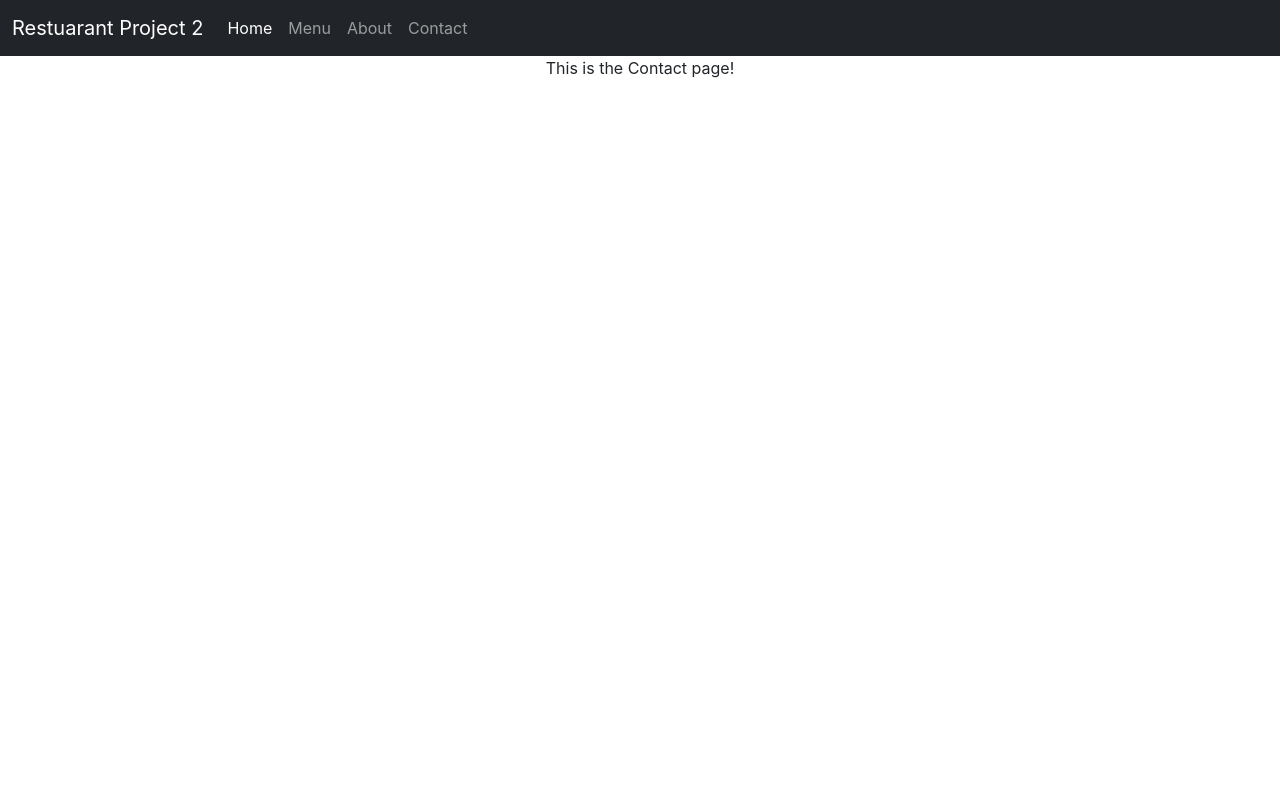
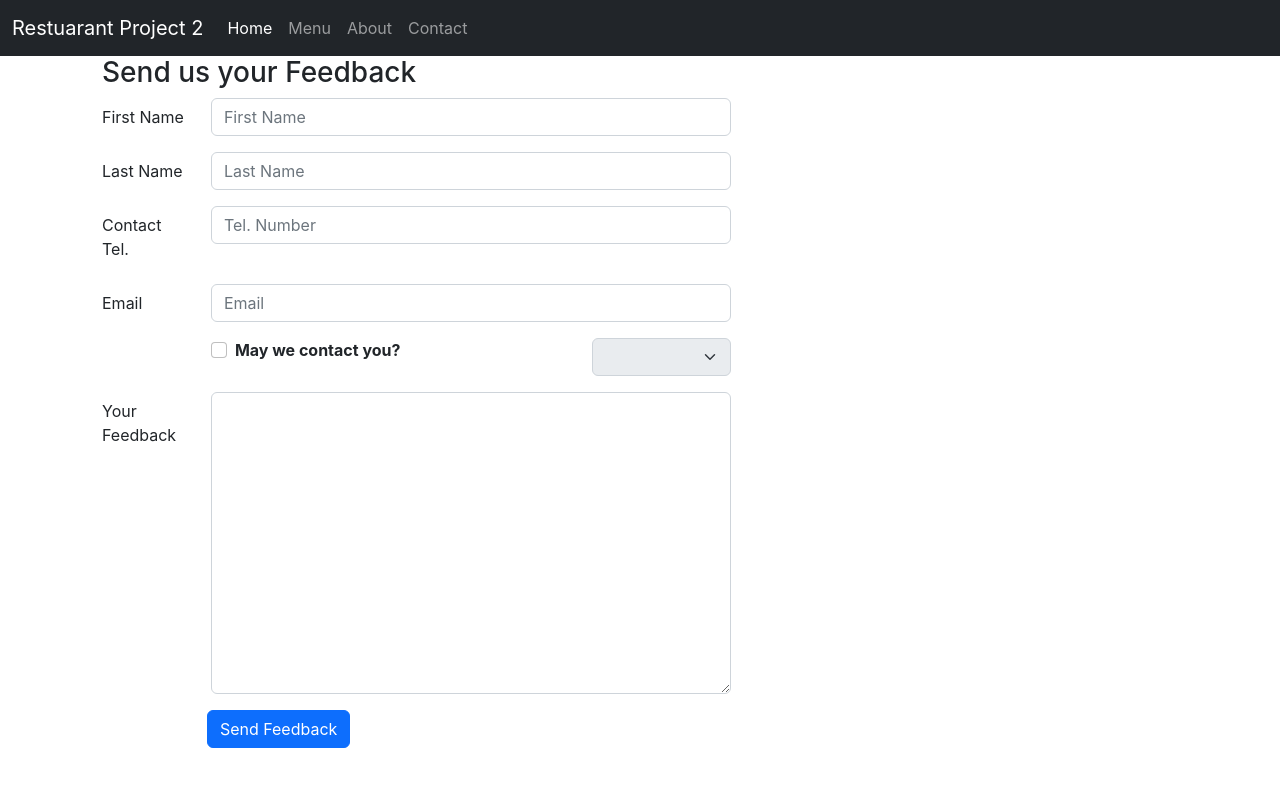
Before and after one commit to 19mddil/restuarant-project2, a React (Create React App) app: page /contact in a window 1280 px wide. Shown: the top 786 px of the page. Built offline with nearby package versions, Linux system fonts and the light colour scheme; the HTML template or start-up script is replaced by a standard one.

Commit message:
the power of shouldComponentUpdate

```diff
--- a/src/App.css
+++ b/src/App.css
@@ -1,5 +1,6 @@
 .App {
   text-align: center;
+  width: 100%;
 }
 
 /* .MenuItem {
@@ -9,8 +10,8 @@
 
 .Card {
   margin: 10px;
+}
 
-}
 
 .CardImg {
   opacity: 0.5;
--- a/src/components/Body/Contact.js
+++ b/src/components/Body/Contact.js
@@ -1,11 +1,155 @@
-import React from "react";
+import React, { Component } from 'react';
+import { Button, Form, FormGroup, Label, Input, Col } from 'reactstrap';
 
-const Contact = () => {
-    return (
-        <div>
-            <p>This is the Contact page!</p>
-        </div>
-    )
+class Contact extends Component {
+    constructor(props) {
+        super(props);
+        this.state = {
+            firstname: "",
+            lastname: "",
+            telnum: "",
+            email: "",
+            agree: false,
+            contactType: '',
+            message: ""
+        }
+        this.handleInputChange = this.handleInputChange.bind(this);
+        this.handleSubmit = this.handleSubmit.bind(this);
+    }
+
+    handleInputChange = event => {
+        const value = event.target.type === 'checkbox' ? event.target.checked : event.target.value;
+        const name = event.target.name;
+        this.setState({
+            [name]: value
+        })
+    }
+
+    handleSubmit = event => {
+        console.log(this.state);
+        event.preventDefault();
+    }
+
+    shouldComponentUpdate() {
+        if (this.state.agree === true && this.state.contactType === '') {
+            console.log("Please Provide a Contact Type");
+            return false;
+        }
+        return true;
+    }
+    render() {
+        return (
+            <div className="container">
+                <div className="row row-content" style={{ paddingLeft: "20px", textAlign: "left" }}>
+                    <div className="col-12">
+                        <h3>Send us your Feedback</h3>
+                    </div>
+                    <div className="col-12 col-md-7">
+                        <Form onSubmit={this.handleSubmit}>
+                            <FormGroup row>
+                                <Label htmlFor="firstname" md={2}>First Name</Label>
+                                <Col md={10}>
+                                    <Input
+                                        type="text"
+                                        name="firstname"
+                                        placeholder="First Name"
+                                        value={this.state.firstname}
+                                        onChange={this.handleInputChange}
+                                    />
+                                </Col>
+                            </FormGroup>
+                            <FormGroup row>
+                                <Label htmlFor="lastname" md={2}>Last Name</Label>
+                                <Col md={10}>
+                                    <Input
+                                        type="text"
+                                        name="lastname"
+                                        value={this.state.lastname}
+                                        placeholder="Last Name"
+                                        onChange={this.handleInputChange}
+                                    />
+                                </Col>
+                            </FormGroup>
+                            <FormGroup row>
+                                <Label htmlFor="telnum" md={2}>Contact Tel.</Label>
+                                <Col md={10}>
+                                    <Input
+                                        type="tel"
+                                        name="telnum"
+                                        value={this.state.telnum}
+                                        placeholder="Tel. Number"
+                                        onChange={this.handleInputChange}
+                                    />
+                                </Col>
+                            </FormGroup>
+                            <FormGroup row>
+                                <Label htmlFor="email" md={2}>Email</Label>
+                                <Col md={10}>
+                                    <Input
+                                        type="email"
+                                        name="email"
+                                        value={this.state.email}
+                                        placeholder="Email"
+                                        onChange={this.handleInputChange}
+                                    />
+                                </Col>
+                            </FormGroup>
+                            <FormGroup row>
+                                <Col md={{ size: 6, offset: 2 }}>
+                                    <FormGroup check>
+                                        <Label check>
+                                            <Input
+                                                type="checkbox"
+                                                name="agree"
+                                                checked={this.state.agree}
+                                                onChange={this.handleInputChange}
+                                            />
+                                            <strong>May we contact you?
+                                            </strong>
+                                        </Label>
+                                    </FormGroup>
+                                </Col>
+                                <Col md={{ size: 3, offset: 1 }}>
+                                    <Input
+                                        type="select"
+                                        name="contactType"
+                                        value={this.state.contactType}
+                                        onChange={this.handleInputChange}
+                                        disabled={!this.state.agree}
+                                    >
+                                        <option></option>
+                                        <option>Email</option>
+                                        <option>Tel</option>
+                                    </Input>
+                                </Col>
+                            </FormGroup>
+                            <FormGroup row>
+                                <Label htmlFor="message" md={2}>Your Feedback</Label>
+                                <Col md={10}>
+                                    <Input
+                                        type="textarea"
+                                        name="message"
+                                        value={this.state.message}
+                                        rows="12"
+                                        onChange={this.handleInputChange}
+                                    >
+
+                                    </Input>
+                                </Col>
+                            </FormGroup>
+                            <FormGroup>
+                                <Col md={{ size: 10, offset: 2 }}>
+                                    <Button type="submit" color="primary">
+                                        Send Feedback
+                                    </Button>
+                                </Col>
+                            </FormGroup>
+                        </Form>
+                    </div>
+                </div>
+            </div>
+        );
+    }
 }
 
 export default Contact;
--- a/src/components/Body/DishDetail.js
+++ b/src/components/Body/DishDetail.js
@@ -5,7 +5,6 @@
 
 const DishDetail = props => {
     return (
-        <div>
         <Card className="dishDetailCard">
             <CardImg top src={'http://localhost:3001/' + props.dish.image} alt={props.dish.name} />
             <CardBody className="dishDetailCardBody">
@@ -18,7 +17,6 @@
                 <LoadComments key={props.dish.id} comments={props.comments} />
             </CardBody>
         </Card>
-        </div >
     )
 }
 export default DishDetail;
--- a/src/components/Body/Menu.js
+++ b/src/components/Body/Menu.js
@@ -2,7 +2,7 @@
 import axios from 'axios';
 import MenuItem from "./MenuItem";
 import DishDetail from "./DishDetail";
-import { CardColumns, Modal, ModalBody, ModalFooter, Button } from 'reactstrap';
+import { CardColumns, Modal, ModalBody, ModalFooter, Button, CardGroup } from 'reactstrap';
 
 
 class Menu extends Component {
@@ -63,9 +63,9 @@
         return (
             <div className="container">
                 <div className="row">
-                    <CardColumns>
+                    <CardGroup>
                         {menu}
-                    </CardColumns>
+                    </CardGroup>
                     <Modal isOpen={this.state.isModalOpen}>
                         <ModalBody>
                             {dishDetail}
--- a/src/components/Body/MenuItem.js
+++ b/src/components/Body/MenuItem.js
@@ -3,11 +3,10 @@
 
 const MenuItem = props => {
     return (
-        <div>
         <Card className="Card">
             <CardBody>
                 <CardImg className="CardImg"
-                        width='100%'
+                    width="100%"
                     src={'http://localhost:3001/' + props.dish.image}
                 />
                 <CardImgOverlay>
@@ -17,7 +16,6 @@
                 </CardImgOverlay>
             </CardBody>
         </Card>
-        </div>
     )
 }
 export default MenuItem;
```
Lines whose indentation alone changed are shown as unchanged.
